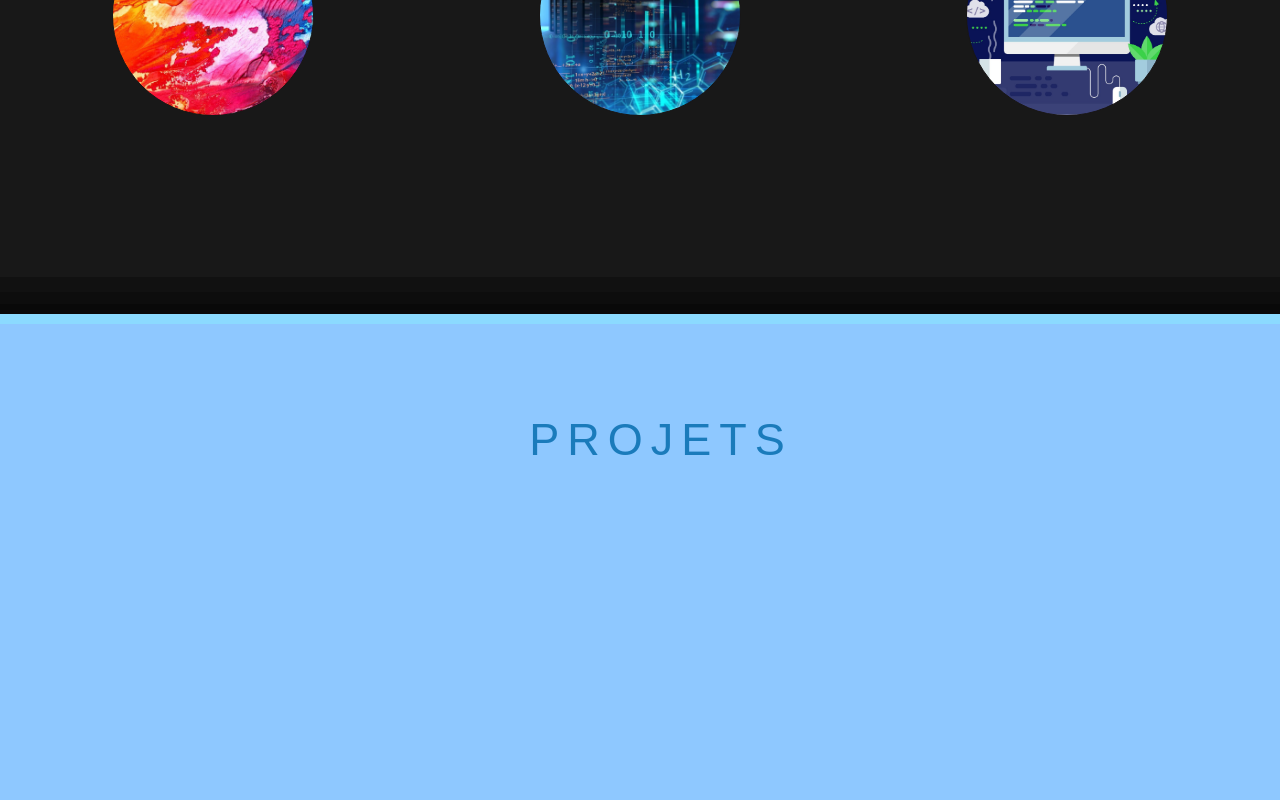
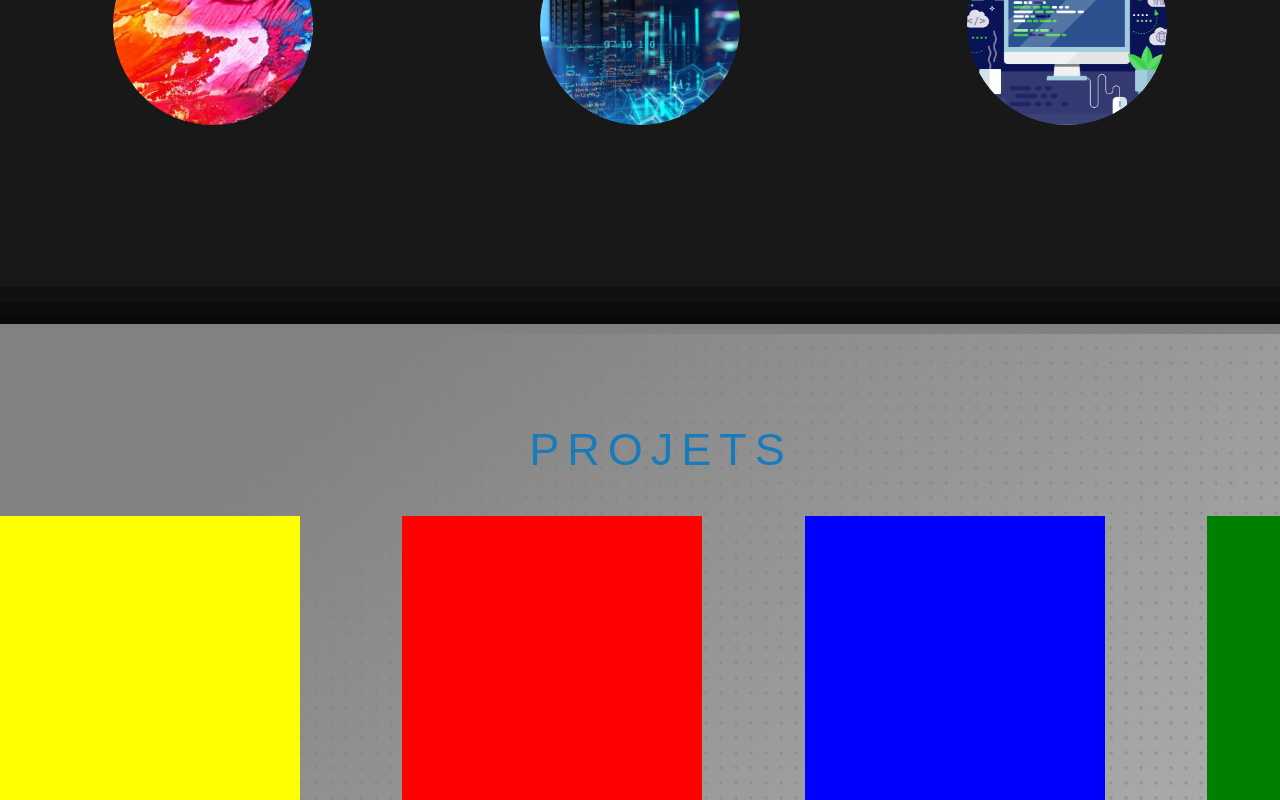
Before and after one commit to Silverawz/Portfolio, an Angular app: page / in a window 1280 px wide. Shown: the part 2000-2800 px from the top of the page. Built offline with nearby package versions, Linux system fonts and the light colour scheme; a web font is replaced by a local one.

Commit message:
working on projects section

```diff
--- a/package.json
+++ b/package.json
@@ -21,6 +21,7 @@
     "@angular/platform-browser-dynamic": "~10.0.6",
     "@angular/router": "~10.0.6",
     "firebase": "^7.23.0",
+    "ngx-scrollreveal": "^3.0.0",
     "particles.js": "^2.0.0",
     "rxjs": "~6.5.5",
     "tslib": "^2.0.0",
@@ -28,12 +29,13 @@
   },
   "devDependencies": {
     "@angular-devkit/architect": ">= 0.900 < 0.1100",
-    "@angular-devkit/build-angular": "^0.1000.8",
+    "@angular-devkit/build-angular": "^0.1100.6",
     "@angular/cli": "~10.0.5",
     "@angular/compiler-cli": "~10.0.6",
     "@types/jasmine": "~3.5.0",
     "@types/jasminewd2": "~2.0.3",
     "@types/node": "^12.11.1",
+    "@types/scrollreveal": "0.0.6",
     "codelyzer": "^6.0.0",
     "firebase-tools": "^8.0.0",
     "fuzzy": "^0.1.3",
--- a/src/app/app.component.css
+++ b/src/app/app.component.css
@@ -8,43 +8,136 @@
 
 
 #projects{
-  background: rgb(142, 200, 255);
+  background:
+  linear-gradient(to bottom right, #818181 15%, transparent),
+  radial-gradient(circle at 100% 0%, rgba(0, 0, 0, 0.2) 10%, transparent 20%) center center / 15px 15px,
+  linear-gradient(to bottom right, #c2c2c2, #bebebe);
   height:1000px;
+  box-sizing: border-box;
   /*clip-path: inset(5% 8.5% 5% 8.5% round 5px);*/
 /*
       clip-path: polygon(10% 7%, 91% 7%, 91% 93%, 9% 93%);*/
 }
 
 
+.flexbox{
+  width:100%;
+  height:300px;
+  display:grid;
+  grid-template-columns: repeat(4, 1fr);
+  grid-gap: 8%;
+}
+
+.flexbox_1{
+  width:300px;
+  height:400px;
+  background: yellow;
+}
+
+
+.flexbox_2{
+  width:300px;
+  height:400px;
+  background: red;
+}
+
+.flexbox_3{
+  width:300px;
+  height:400px;
+  background: blue;
+}
+
+.flexbox_4{
+  width:300px;
+  height:400px;
+  background: green;
+}
 
 
 
+/*
+
+.main{
+  max-width: 1200px;
+  margin: 0 auto;
+}
+
+img {
+  height: auto;
+  max-width: 100%;
+  vertical-align: middle;
+}
+
+.btn {
+  color: #ffffff;
+  padding: 0.8rem;
+  font-size: 14px;
+  text-transform: uppercase;
+  border-radius: 4px;
+  font-weight: 400;
+  display: block;
+  width: 100%;
+  cursor: pointer;
+  border: 1px solid rgba(255, 255, 255, 0.2);
+  background: transparent;
+}
+
+.btn:hover {
+  background-color: rgba(255, 255, 255, 0.12);
+}
+
+.cards {
+  display: flex;
+  list-style: none;
+  margin: 0;
+  padding: 0;
+}
+
+.cards_item {
+  display: flex;
+  padding: 1rem;
+}
 
 
+.card {
+  background-color: white;
+  border-radius: 0.25rem;
+  box-shadow: 0 20px 40px -14px rgba(0, 0, 0, 0.25);
+  display: flex;
+  flex-direction: column;
+  overflow: hidden;
+}
+
+.card_content {
+  padding: 1rem;
+  background: linear-gradient(to bottom left, #EF8D9C 40%, #FFC39E 100%);
+}
+
+.card_title {
+  color: #ffffff;
+  font-size: 1.1rem;
+  font-weight: 700;
+  letter-spacing: 1px;
+  text-transform: capitalize;
+  margin: 0px;
+}
+
+.card_text {
+  color: #ffffff;
+  font-size: 0.875rem;
+  line-height: 1.5;
+  margin-bottom: 1.25rem;
+  font-weight: 400;
+}
+.made_by{
+  font-weight: 400;
+  font-size: 13px;
+  margin-top: 35px;
+  text-align: center;
+}
 
 
-
-
-
-
-
-
-
-
-
-
-
-
-
-
-
-
-
-
-
-
-
-
+*/
 
 
 
@@ -449,7 +542,7 @@
 .transition_4{
   width:100%;
   height:10px;
-  background:rgb(139, 218, 255);
+  background:#818181;
 }
 
 
@@ -601,7 +694,7 @@
 
   #particles-js{
       width:100%;
-      height: 200px;
+      height: 210px;
       /*background:black;*/
       background: rgb(0, 0, 0);
   }
@@ -940,6 +1033,7 @@ nav ul li a{
     text-decoration: none;
     color: rgb(37, 189, 181);
     font-size:20px;
+    cursor: pointer;
 }
 
 .logo{
@@ -1005,9 +1099,6 @@ h1{
 
 
 
-
-
-
 @media(max-width: 580px){
   .hamburger{
       display: block;
@@ -1026,7 +1117,7 @@ h1{
       max-width: 20em;
   }
   nav ul li{
-      width:540px;
+      width:580px;
       padding: 14px 0;
       background:rgb(0, 0, 0);
   }
@@ -1054,7 +1145,7 @@ h1{
   }
   .container_skills_1>h3,.container_skills_2>h3,.container_skills_3>h3{
     width:100px;
-    font-size:18px;
+    font-size:17px;
   }
   #description_1>p ,#description_2>p,#description_3>p{
     font-size:12px;
@@ -1063,7 +1154,6 @@ h1{
     width:80px;
     padding:2px;
   }
-
 }
 
 /*
@@ -1072,6 +1162,9 @@ h1{
     font-size: 36px;
     */
 @media(min-width: 580px) and (max-width: 760px){
+  .logo{
+    visibility:hidden;
+  }
   h2.message{
     font-size: 30px;
   }
@@ -1105,7 +1198,9 @@ h1{
 }
 
 @media(min-width: 760px) and (max-width: 1200px){
-
+  .logo{
+    font-size:21px;
+  }
   #img_skills_1, #img_skills_2, #img_skills_3{
     width: 175px;
     height: 175px;
--- a/src/app/app.component.html
+++ b/src/app/app.component.html
@@ -7,10 +7,10 @@
       <div class="menu">
           <ul id="nav-ul" class="false">
              <!-- <li><a href="https://deroussenicolas.fr/#accueil">Accueil</a></li>-->
-              <li><a href="http://localhost:4200/#home" [style.color]="color" on-mouseover='over(1)' (mouseout)='out(1)' id="menu_1">Accueil</a></li>
-              <li><a href="http://localhost:4200/#skills" [style.color]="color" on-mouseover='over(2)' (mouseout)='out(2)' id="menu_2">Compétences</a></li>
-              <li><a href="http://localhost:4200/#projects" [style.color]="color" on-mouseover='over(3)' (mouseout)='out(3)' id="menu_3">Projets</a></li>
-              <li><a href="http://localhost:4200/#contact" [style.color]="color" on-mouseover='over(4)' (mouseout)='out(4)' id="menu_4">Contact</a></li>
+              <li><a (click)="moveToSection(1)" [style.color]="color" on-mouseover='over(1)' (mouseout)='out(1)' id="menu_1">Accueil</a></li>
+              <li><a (click)="moveToSection(2)" [style.color]="color" on-mouseover='over(2)' (mouseout)='out(2)' id="menu_2">Compétences</a></li>
+              <li><a (click)="moveToSection(3)" [style.color]="color" on-mouseover='over(3)' (mouseout)='out(3)' id="menu_3">Projets</a></li>
+              <li><a (click)="moveToSection(4)" [style.color]="color" on-mouseover='over(4)' (mouseout)='out(4)' id="menu_4">Contact</a></li>
           </ul>
       </div>
   </nav>
@@ -38,12 +38,8 @@
   <span>a</span><span>c</span><span>k</span>
   <!--  <span></span><span></span><span></span><span></span><span></span><span></span><span></span><span></span>
   suis un développeur Java / Web junior full-stack-->
+  </h2>
 
-
-
-
-
-  </h2>
 </section>
 <!-- Home -->
 
@@ -175,9 +171,81 @@
     <li>S</li>
   </ul>
 
+  <!--<div class="transition_3" ngsReveal >..</div>
+  <div class="transition_1" [ngsReveal]="{ reset: true}" >..</div>-->
 
+  <div class="flexbox">
+    <div class="flexbox_1"></div>
+    <div class="flexbox_2"></div>
+    <div class="flexbox_3"></div>
+    <div class="flexbox_4"></div>
+  </div>
+  <!--
+  <div class="main">
+    <ul class="cards">
+  <li class="cards_item">
+    <div class="card">
+      <div class="card_image"><img src="https://picsum.photos/500/300/?image=10"></div>
+      <div class="card_content">
+        <h2 class="card_title">Card Grid Layout</h2>
+        <p class="card_text">Demo of pixel perfect pure CSS simple responsive card grid layout</p>
+        <button class="btn card_btn">Read More</button>
+      </div>
+    </div>
+  </li>
+  <li class="cards_item">
+    <div class="card">
+      <div class="card_image"><img src="https://picsum.photos/500/300/?image=5"></div>
+      <div class="card_content">
+        <h3 class="card_title">Card Grid Layout</h3>
+        <p class="card_text">Demo of pixel perfect pure CSS simple responsive card grid layout</p>
+        <button class="btn card_btn">Read More</button>
+      </div>
+    </div>
+  </li>
+  <li class="cards_item">
+    <div class="card">
+      <div class="card_image"><img src="https://picsum.photos/500/300/?image=11"></div>
+      <div class="card_content">
+        <h3 class="card_title">Card Grid Layout</h3>
+        <p class="card_text">Demo of pixel perfect pure CSS simple responsive card grid layout</p>
+        <button class="btn card_btn">Read More</button>
+      </div>
+    </div>
+  </li>
+  <li class="cards_item">
+    <div class="card">
+      <div class="card_image"><img src="https://picsum.photos/500/300/?image=10"></div>
+      <div class="card_content">
+        <h2 class="card_title">Card Grid Layout</h2>
+        <p class="card_text">Demo of pixel perfect pure CSS simple responsive card grid layout</p>
+        <button class="btn card_btn">Read More</button>
+      </div>
+    </div>
+  </li>
+    </ul>
+</div>
+-->
+    <!--
 
+    <div class="card_title">
+      Site pour des associations sportives
+    </div>
 
+    <div class="card_description">
+      Un site web (fictif) de diffusion d'informations par catégories pour chacun des sports.
+      Il regroupe les fonctionnalités :
+      -Création/Modification et connexion de compte à son compte.
+      -Création/Modification et supression d'un article.
+      -Début des fonctionnalités du forum (Lecture uniquement)
+    </div>
+
+    <div class="card_img">
+      <img alt="card_projects_1" src="https://www.normandie.ars.sante.fr/system/files/styles/vignette_678x454/private/2020-05/Tests%20positifs.png?itok=T4K8qNnl" width="100%" height="100%">
+    </div>
+
+    <div class="card_link">Lien GitHub</div>
+-->
 
 
 
--- a/src/app/app.component.ts
+++ b/src/app/app.component.ts
@@ -1,5 +1,4 @@
-import { getCurrencySymbol } from '@angular/common';
-import { Component, OnInit, HostListener} from '@angular/core';
+import { Component, OnInit } from '@angular/core';
 
 declare var particlesJS: any;
 
@@ -21,13 +20,13 @@ export class AppComponent implements OnInit {
   timer:number = 100;
   index:number = 0;
 
+
   ngOnInit() {
     window.addEventListener('scroll', this.scroll, true); //third parameter
     this.typeWriter();
     particlesJS.load('particles-js', 'assets/data/particles.json');
     //, particlesJS.load('particles-js', 'assets/data/particles.json'function() { console.log('callback - particles.js config loaded'); });
     window.addEventListener('scroll', this.scroll2, true); //third parameter
-
   }
 
   scroll2 = (event): void => {
@@ -35,13 +34,13 @@ export class AppComponent implements OnInit {
     if(window.scrollY >= 0 && window.scrollY < 1146){
       document.getElementById('menu_1').style.color = "green";
       if(this.currentSection != 1) this.currentSection = 1;
-    } else if(window.scrollY >= 1146 && window.scrollY < 2388){
+    }  else if(window.scrollY >= 1146 && window.scrollY < 2330){
       document.getElementById('menu_2').style.color = "green";
       if(this.currentSection != 2) this.currentSection = 2;
-    } else if(window.scrollY >= 2388 && window.scrollY < 4266){
+    } else if(window.scrollY >= 2330 && window.scrollY < 3381){
       document.getElementById('menu_3').style.color = "green";
       if(this.currentSection != 3) this.currentSection = 3;
-    }else if(window.scrollY >= 4266){
+    } else if(window.scrollY >= 3381){
       document.getElementById('menu_4').style.color = "green";
       if(this.currentSection != 4) this.currentSection = 4;
     }
@@ -138,4 +137,11 @@ export class AppComponent implements OnInit {
                           }
           }) */
 
+  moveToSection(sectionNumber){
+    if(sectionNumber == 1) document.getElementById('home').scrollIntoView({behavior:"smooth"});
+    else if(sectionNumber == 2) document.getElementById('skills').scrollIntoView({behavior:"smooth"});
+    else if(sectionNumber == 3) document.getElementById('projects').scrollIntoView({behavior:"smooth"});
+    else if(sectionNumber == 4) document.getElementById('contact').scrollIntoView({behavior:"smooth"});
+    else document.getElementById('home').scrollIntoView({behavior:"smooth"});
+  }
 }
--- a/src/index.html
+++ b/src/index.html
@@ -7,6 +7,7 @@
   <meta name="viewport" content="width=device-width, initial-scale=1">
   <link rel="icon" type="image/x-icon" href="../assets/img/logo_page.png">
   <link href="https://fonts.googleapis.com/css2?family=Quantico:ital@0;1&display=swap" rel="stylesheet">
+  <link href="https://fonts.googleapis.com/css?family=Quicksand:400,700" rel="stylesheet">
 </head>
 <body>
   <app-root>
```
Also changed, not shown: 1 other file (tests, documents, lock files or other folders).
